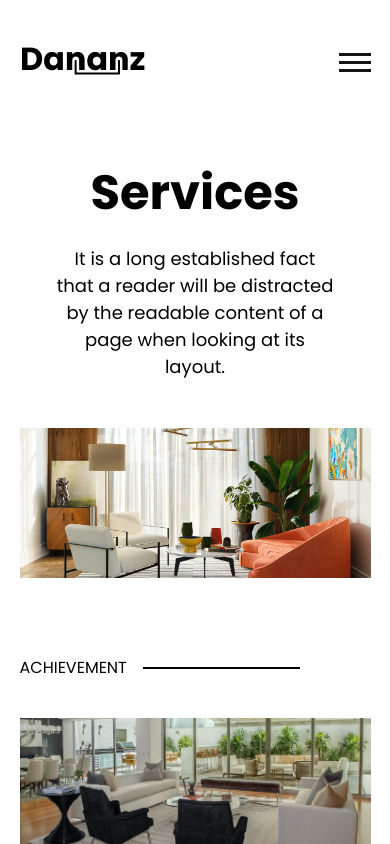
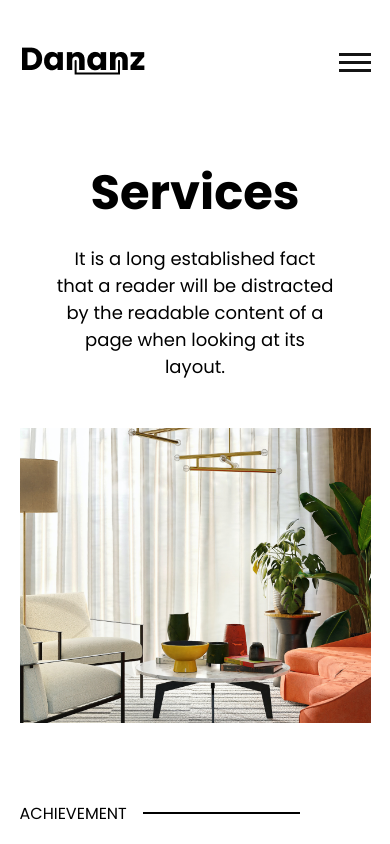
Before and after one commit to sonia-ko/dananz, a Next.js app: page /services in a window 390 px wide. Shown: the top 844 px of the page. Built offline with nearby package versions, Linux system fonts and the light colour scheme.

Commit message:
fix logo in mobile menu

```diff
--- a/src/components/about/achievements/Achievements.module.css
+++ b/src/components/about/achievements/Achievements.module.css
@@ -21,7 +21,7 @@
 
 @media (max-width: 768px) {
   .contentContainer {
-    grid-template-columns: 100%;
+    grid-template-columns: 1fr;
   }
 }
 @media (max-width: 576px) {
--- a/src/components/general/blocks/footer/Footer.module.css
+++ b/src/components/general/blocks/footer/Footer.module.css
@@ -3,6 +3,7 @@
   grid-template-columns: repeat(2, 1fr);
   column-gap: 20%;
   padding-top: 3rem;
+  margin-bottom: 2rem;
 }
 
 .rightCol {
--- a/src/components/general/blocks/header/Header.tsx
+++ b/src/components/general/blocks/header/Header.tsx
@@ -1,19 +1,36 @@
 import React from "react";
+import { useState } from "react";
 import Logo from "../../logo/Logo";
 import MenuMobile from "../../menu-mobile/MenuMobile";
 import MenuItems from "./MenuItems";
 import classes from "./Header.module.css";
 
 const Header: React.FC = () => {
+  const [menuOpened, setMenuOpened] = useState(false);
+
+  const openMenu = () => {
+    document.body.style.overflow = "hidden";
+    setMenuOpened(true);
+  };
+
+  const closeMenu = () => {
+    document.body.style.overflow = "auto";
+    setMenuOpened(false);
+  };
+
   return (
     <header className={`${classes.container} container section`}>
-      <Logo />
+      <Logo onClick={closeMenu} />
 
       <div className={classes.navContainer}>
         <MenuItems />
       </div>
 
-      <MenuMobile />
+      <MenuMobile
+        menuOpened={menuOpened}
+        closeMenu={closeMenu}
+        openMenu={openMenu}
+      />
     </header>
   );
 };
--- a/src/components/general/logo/Logo.tsx
+++ b/src/components/general/logo/Logo.tsx
@@ -2,10 +2,15 @@ import React from "react";
 import Link from "next/link";
 import Image from "next/image";
 
-const Logo: React.FC = () => {
+interface LogoMobileProps {
+  //   onMenuOpen: () => void;
+  //   displayHeader: boolean;
+  onClick?: () => void;
+}
+
+const Logo: React.FC<LogoMobileProps> = ({ onClick }) => {
   return (
-    <>
-      <Link href="/">
+    <Link href="/" onClick={onClick}>
       <Image
         width={126}
         height={54}
@@ -14,7 +19,6 @@ const Logo: React.FC = () => {
         priority={false}
       />
     </Link>
-    </>
   );
 };
 
--- a/src/components/general/menu-mobile/MenuMobile.tsx
+++ b/src/components/general/menu-mobile/MenuMobile.tsx
@@ -12,21 +12,28 @@ import { useState } from "react";
 interface MenuMobile {
   //   onMenuOpen: () => void;
   //   displayHeader: boolean;
+  openMenu: () => void;
+  closeMenu: () => void;
+  menuOpened: boolean;
 }
 
-const MenuMobile: React.FC<MenuMobile> = () => {
+const MenuMobile: React.FC<MenuMobile> = ({
+  openMenu,
+  closeMenu,
+  menuOpened,
+}) => {
   const router = useRouter();
-  const [menuOpened, setMenuOpened] = useState(false);
+  // const [menuOpened, setMenuOpened] = useState(false);
 
-  const openMenu = () => {
-    document.body.style.overflow = "hidden";
-    setMenuOpened(true);
-  };
+  // const openMenu = () => {
+  //   document.body.style.overflow = "hidden";
+  //   setMenuOpened(true);
+  // };
 
-  const closeMenu = () => {
-    document.body.style.overflow = "auto";
-    setMenuOpened(false);
-  };
+  // const closeMenu = () => {
+  //   document.body.style.overflow = "auto";
+  //   setMenuOpened(false);
+  // };
 
   return (
     <div className={classes.container}>
--- a/src/components/general/sections/secondary-banner/SecondaryBanner.module.css
+++ b/src/components/general/sections/secondary-banner/SecondaryBanner.module.css
@@ -30,13 +30,30 @@
   .p {
     /* width: 50%; */
   }
+
+  .image {
+    min-width: 100%;
+    max-width: 100%;
+    width: 100%;
+    height: 50vh;
+    object-fit: cover;
+    /* object-fit: contain;
+  width: 100% !important;
+  position: relative !important;
+  height: unset !important; */
+  }
 }
+
 @media (max-width: 992px) {
   .p {
     /* width: 60%; */
   }
   .container {
     row-gap: 1.5rem;
+  }
+
+  .image {
+    height: 45vh;
   }
 }
 
@@ -47,9 +64,16 @@
   .container {
     row-gap: 1rem;
   }
+
+  .image {
+    height: 40vh;
+  }
 }
 @media (max-width: 576px) {
   .p {
     /* width: 80%; */
   }
+  .image {
+    height: 35vh;
+  }
 }
--- a/src/styles/globals.css
+++ b/src/styles/globals.css
@@ -268,6 +268,10 @@ option {
   .margin-b-s {
     margin-bottom: 1.25rem;
   }
+
+  .text-size-l {
+    font-size: 2rem;
+  }
 }
 
 @media (max-width: 992px) {
@@ -313,6 +317,9 @@ option {
   .margin-m {
     margin: 1.75rem 0;
   }
+  .text-size-l {
+    font-size: 1.75rem;
+  }
 }
 
 @media (max-width: 768px) {
@@ -352,6 +359,10 @@ option {
   .margin-b-s {
     margin-bottom: 0.75rem;
   }
+
+  .text-size-l {
+    font-size: 1.5rem;
+  }
 }
 
 @media (max-width: 576px) {
```
Lines whose indentation alone changed are shown as unchanged.
